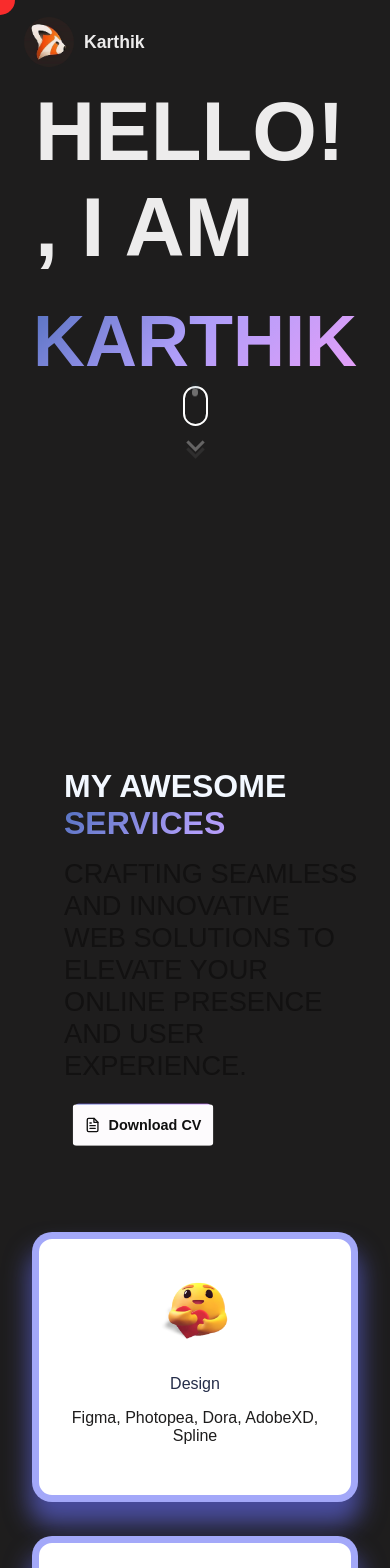
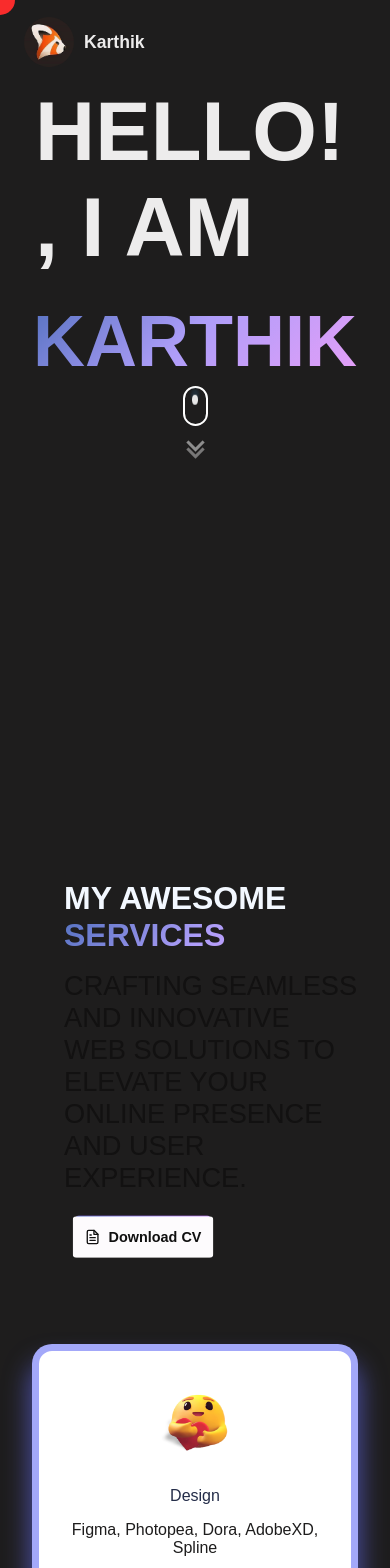
Before and after one commit to karthi57/Portfolio-React, a React (Create React App) app: page / in a window 390 px wide. Shown: the top 1568 px of the page. Built offline with nearby package versions, Linux system fonts and the light colour scheme.

Commit message:
responsive

```diff
--- a/src/App.js
+++ b/src/App.js
@@ -23,7 +23,7 @@ function App() {
       const fetchFakeData = ()=>{
           setTimeout(()=>{
             setIsLoading(false)
-          },30)
+          },3000)
       }
       fetchFakeData();
   },[])
--- a/src/Components/Footer/Footer.css
+++ b/src/Components/Footer/Footer.css
@@ -57,7 +57,7 @@
 
   @media screen and (max-width: 1000px){
     .f-content{
-      transform: scale(.5);
+      transform: scale(.8);
     }
 
   }
--- a/src/Components/Services/Services.css
+++ b/src/Components/Services/Services.css
@@ -66,7 +66,7 @@
 
   @media screen and (max-width: 1000px) {
     .services {
-      margin-top: -10rem;
+      margin-top: -3rem;
       flex-direction: column;
       max-width: 100%;
       gap: 5rem;
```
